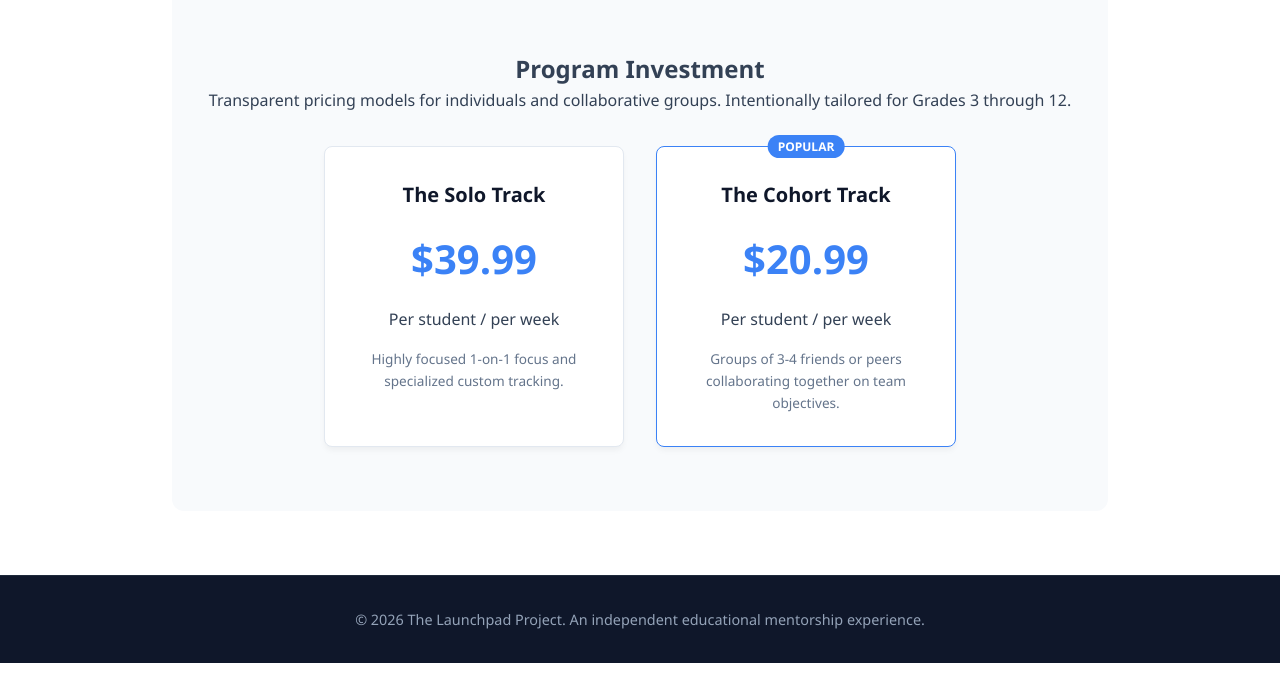
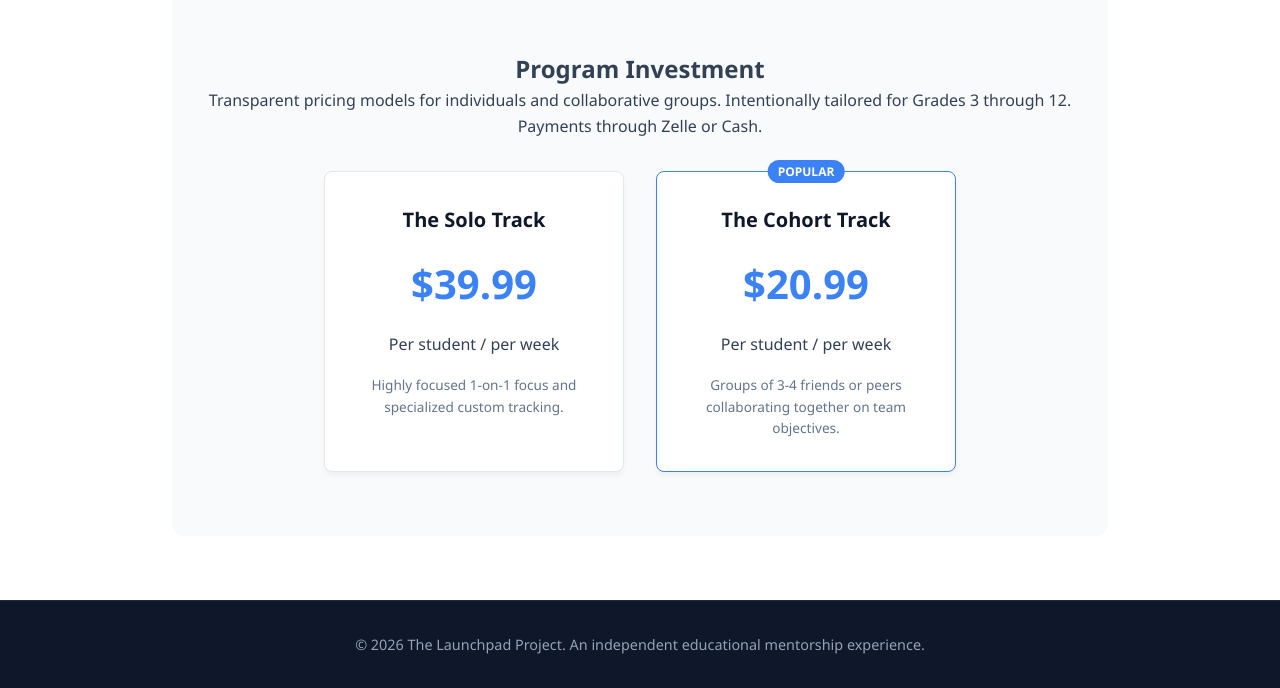
Before and after one commit to thelaunchpadproject/usa, a plain HTML site: page program.html in a window 1280 px wide. Shown: the part 1220-1908 px from the top of the page. Before the commit the page ends 1883 px from the top, so only its background shows below. Drawn offline with Linux system fonts and the light colour scheme.

Commit message:
Update program.html

```diff
--- a/program.html
+++ b/program.html
@@ -121,7 +121,7 @@
 
         <div class="pricing-section">
             <h2>Program Investment</h2>
-            <p>Transparent pricing models for individuals and collaborative groups. Intentionally tailored for Grades 3 through 12.</p>
+            <p>Transparent pricing models for individuals and collaborative groups. Intentionally tailored for Grades 3 through 12. Payments through Zelle or Cash. </p>
             <div class="pricing-grid">
                 <div class="price-card">
                     <h4>The Solo Track</h4>
```
